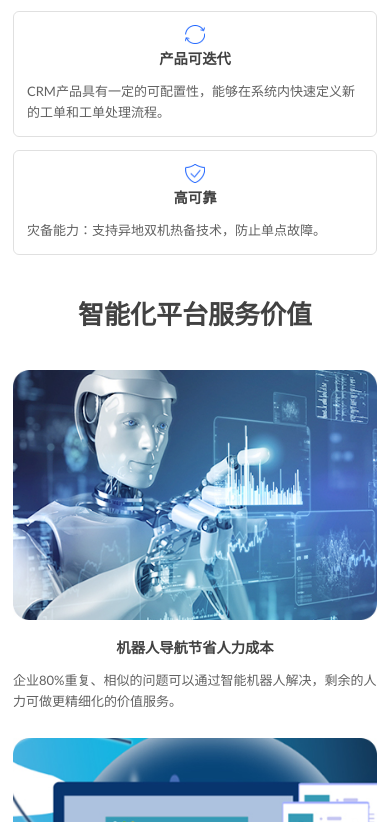
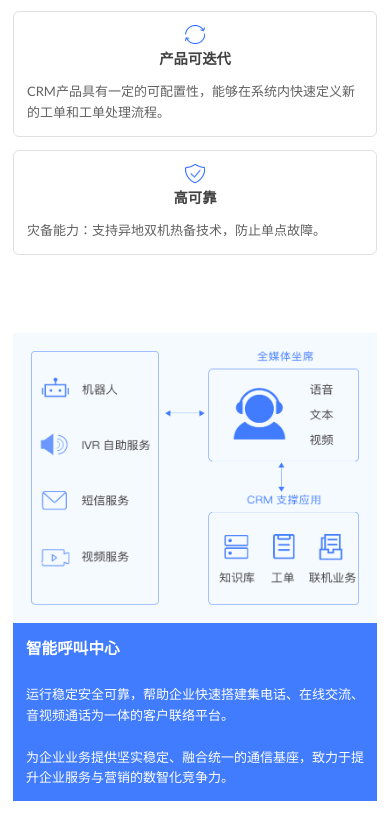
Before and after one commit to LiLiang-Studio/zhongjixintuo, a Nuxt app: page /enterprise in a window 390 px wide. Shown: the part 1178-2000 px from the top of the page. Built offline with nearby package versions, Linux system fonts and the light colour scheme.

Commit message:
完善企业页面

```diff
--- a/components/UiTag.vue
+++ b/components/UiTag.vue
@@ -16,6 +16,5 @@ defineProps({ label: String })
   border: 1px solid currentColor;
   border-radius: 2rem;
   text-align: center;
-  background-color: #fff;
 }
 </style>
--- /dev/null
+++ b/components/ent/CallCenter.vue
@@ -0,0 +1,78 @@
+<template>
+  <div :class="cls">
+    <div :class="`${cls}_inner`">
+      <div :class="`${cls}_left`">
+        <img src="/images/enterprise/call_center.png" alt="">
+      </div>
+      <div :class="`${cls}_right`">
+        <div>
+          <h2 :class="`${cls}_title`">{{ title }}</h2>
+          <p :class="`${cls}_desc`" v-html="desc"></p>
+        </div>
+      </div>
+    </div>
+  </div>
+</template>
+
+<script setup>
+defineProps({
+  title: String,
+  desc: String
+})
+const cls = 'ent-call-center'
+</script>
+
+<style lang="less">
+@prefix: ent-call-center;
+.@{prefix} {
+  padding: 3rem 0;
+  &_inner {
+    display: flex;
+    background-color: #417CFF;
+    color: #fff;
+  }
+  &_left {
+    flex: 1;
+    width: 0;
+    background-color: #F5FAFF;
+    padding: 5%;
+    display: flex;
+    align-items: center;
+    justify-content: center;
+    border-bottom-right-radius: 12rem;
+    img {
+      max-width: 100%;
+      max-height: 90%;
+    }
+  }
+  &_right {
+    width: 25%;
+    display: flex;
+    align-items: center;
+    justify-content: center;
+    padding: 1rem;
+  }
+  &_title {
+    margin-bottom: 2rem;
+    font-size: 1.2rem;
+  }
+  &_desc {
+    line-height: 1.6;
+  }
+  @media screen and (max-width: 750px) {
+    .@{prefix} {
+      &_inner {
+        display: block;
+      }
+      &_left {
+        width: auto;
+        border-radius: 0;
+      }
+      &_right {
+        display: block;
+        width: auto;
+      }
+    }
+  }
+}
+</style>
--- a/components/ent/IntelligentPlatformService.vue
+++ b/components/ent/IntelligentPlatformService.vue
@@ -22,7 +22,7 @@ const cls = 'intelligent-platform-service'
 <style lang="less">
 @prefix: intelligent-platform-service;
 .@{prefix} {
-  padding: 0 10% 3rem;
+  padding-bottom: 3rem;
   &_title {
     font-size: 2rem;
     text-align: center;
@@ -50,8 +50,6 @@ const cls = 'intelligent-platform-service'
     color: #616161;
   }
   @media screen and (max-width: 1024px) {
-    padding-left: 1rem;
-    padding-right: 1rem;
     .@{prefix}_list {
       li {
         margin: 0 .5rem 1rem;
--- a/components/ent/ServiceCenter.vue
+++ b/components/ent/ServiceCenter.vue
@@ -22,7 +22,7 @@ const cls = 'ent-service-center'
 <style lang="less">
 @prefix: ent-service-center;
 .@{prefix} {
-  padding: 3rem 10% 2rem;
+  padding: 3rem 0 2rem;
   &_title {
     font-size: 2rem;
     text-align: center;
@@ -34,8 +34,8 @@ const cls = 'ent-service-center'
     flex-wrap: wrap;
     li {
       padding: 1rem;
-      margin: 0 1rem 2rem;
-      width: calc(25% - 2em);
+      margin: 0 .5rem 1rem;
+      width: calc(25% - 1rem);
       border-radius: 6px;
       text-align: center;
       border: 1px solid rgba(0, 0, 0, .12);
@@ -53,17 +53,14 @@ const cls = 'ent-service-center'
     color: #616161;
     line-height: 1.6;
   }
-  @media screen and (max-width: 1024px) {
-    padding-left: 1rem;
-    padding-right: 1rem;
+  @media screen and (max-width: 750px) {
     .@{prefix}_list {
       li {
-        margin: 0 .5rem 1rem;
-        width: calc(25% - 1em);
+        width: calc(50% - 1rem);
       }
     }
   }
-  @media screen and (max-width: 750px) {
+  @media screen and (max-width: 480px) {
     .@{prefix}_list {
       li {
         width: 100%;
--- a/i18n/en.js
+++ b/i18n/en.js
@@ -312,6 +312,19 @@ export default {
           desc: '80% of the repetitive and similar problems of enterprises can be solved by intelligent robots, and the remaining manpower can be used for more refined value services.'
         }
       ]
+    },
+    bigDataAppSystem: {
+      title: 'big data application system',
+      items: [
+        'high performance',
+        'Accelerate data insights',
+        'read-write separation',
+        'Low operation and maintenance cost'
+      ]
+    },
+    callCenter: {
+      title: 'Smart Call Center',
+      desc: 'The operation is stable, safe and reliable, helping enterprises to quickly build a customer contact platform that integrates telephone, online communication, and audio and video calls. <br><br>Provide a solid, stable, integrated and unified communication base for enterprise business, and is committed to improving the digital and intelligent competitiveness of enterprise services and marketing.'
     }
   }
 }
--- a/i18n/zh-cn.js
+++ b/i18n/zh-cn.js
@@ -312,6 +312,19 @@ export default {
           desc: '企业80%重复、相似的问题可以通过智能机器人解决，剩余的人力可做更精细化的价值服务。'
         }
       ]
+    },
+    bigDataAppSystem: {
+      title: '大数据应用系统',
+      items: [
+        '高性能',
+        '加速数据洞察',
+        '读写分离',
+        '运维成本低'
+      ]
+    },
+    callCenter: {
+      title: '智能呼叫中心',
+      desc: '运行稳定安全可靠，帮助企业快速搭建集电话、在线交流、音视频通话为一体的客户联络平台。<br><br>为企业业务提供坚实稳定、融合统一的通信基座，致力于提升企业服务与营销的数智化竞争力。'
     }
   }
 }
--- a/pages/enterprise.vue
+++ b/pages/enterprise.vue
@@ -5,16 +5,34 @@
         <img src="/images/enterprise/banner.jpg" alt="">
       </template>
     </UiRowCard>
-    <EntServiceCenter v-bind="obj.serviceCenter" />
-    <EntIntelligentPlatformService v-bind="obj.intelligentPlatformServiceValue" />
+    <div :class="`${cls}_box`">
+      <EntServiceCenter v-bind="obj.serviceCenter" />
+      <EntCallCenter v-bind="obj.callCenter" />
+      <EntIntelligentPlatformService v-bind="obj.intelligentPlatformServiceValue" />
+    </div>
+    <UiRowCard :title="obj.bigDataAppSystem.title">
+      <template #bg>
+        <img src="/images/enterprise/big_data_app_system.jpg" alt="">
+      </template>
+      <UiTagList :items="obj.bigDataAppSystem.items" />
+    </UiRowCard>
   </div>
 </template>
 
 <script setup>
+const cls = 'page-enterprise'
 const { langPkg } = useLangPkg()
 const obj = computed(() => langPkg.value.enterprisePage)
 </script>
 
 <style lang="less">
-
+@prefix: page-enterprise;
+.@{prefix} {
+  &_box {
+    padding: 0 10%;
+    @media screen and (max-width: 1024px) {
+      padding: 0 1rem;
+    }
+  }
+}
 </style>
```
Also changed, not shown: public/images/enterprise/big_data_app_system.jpg (added), public/images/enterprise/call_center.png (added).
